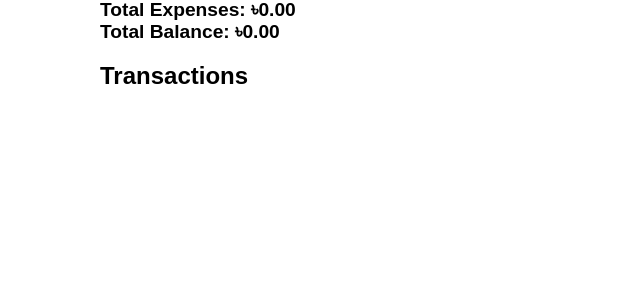
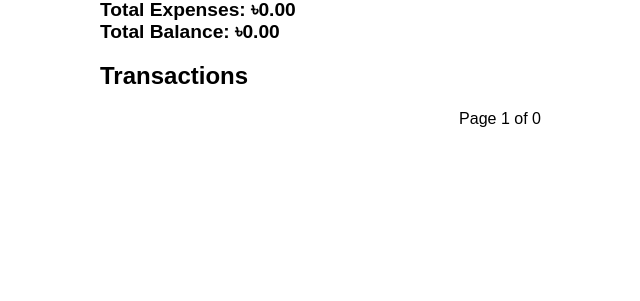
Before and after one commit to dipu-cse/MadGrimRobot, a Flask app: page / in a window 1280 px wide. Shown: the part 343-644 px from the top of the page, without its empty margins (140-780 px from the left). Run offline with Flask 3, Linux system fonts and the light colour scheme.

Commit message:
Assistant checkpoint: Add pagination to show 10 transactions per page
Assistant generated file changes:
- main.py: Add pagination logic
- templates/index.html: Add pagination controls, Add pagination styles

---

User prompt:

last 10 transactions only showing, pagination need to implement

```diff
--- a/main.py
+++ b/main.py
@@ -20,6 +20,7 @@ with app.app_context():
 @app.route('/')
 def index():
     try:
+        page = request.args.get('page', 1, type=int)
         start_date = request.args.get('start_date')
         end_date = request.args.get('end_date')
 
@@ -32,14 +33,16 @@ def index():
             end_datetime = datetime.strptime(end_date, '%Y-%m-%d')
             query = query.filter(Transaction.date <= end_datetime + timedelta(days=1))
 
-        transactions = query.order_by(Transaction.date.desc()).all()
-        total_income = sum([t.amount for t in transactions if t.type == 'income'])
-        total_expense = sum([t.amount for t in transactions if t.type == 'expense'])
+        pagination = query.order_by(Transaction.date.desc()).paginate(page=page, per_page=10, error_out=False)
+        transactions = pagination.items
+        total_income = sum([t.amount for t in query.filter_by(type='income').all()])
+        total_expense = sum([t.amount for t in query.filter_by(type='expense').all()])
         total = total_income - total_expense
 
         return render_template('index.html', transactions=transactions, total=total,
                              total_income=total_income, total_expense=total_expense,
-                             start_date=start_date, end_date=end_date)
+                             start_date=start_date, end_date=end_date,
+                             pagination=pagination)
     except Exception as e:
         return f"An error occurred: {str(e)}", 500
 
--- a/templates/index.html
+++ b/templates/index.html
@@ -13,6 +13,9 @@
         .date-filter { margin: 20px 0; padding: 10px; background: #f5f5f5; }
         .date-filter input { margin-right: 10px; padding: 5px; }
         .reset-btn { padding: 5px 10px; background: #ff9999; color: black; text-decoration: none; border-radius: 3px; }
+        .pagination { margin: 20px 0; text-align: center; }
+        .pagination a { padding: 5px 10px; margin: 0 5px; text-decoration: none; background: #f0f0f0; border-radius: 3px; }
+        .pagination span { margin: 0 10px; }
     </style>
 </head>
 <body>
@@ -59,5 +62,17 @@
         Type: {{ transaction.type }}
     </div>
     {% endfor %}
+
+    <div class="pagination">
+        {% if pagination.has_prev %}
+            <a href="{{ url_for('index', page=pagination.prev_num, start_date=start_date, end_date=end_date) }}">&laquo; Previous</a>
+        {% endif %}
+
+        <span>Page {{ pagination.page }} of {{ pagination.pages }}</span>
+
+        {% if pagination.has_next %}
+            <a href="{{ url_for('index', page=pagination.next_num, start_date=start_date, end_date=end_date) }}">Next &raquo;</a>
+        {% endif %}
+    </div>
 </body>
 </html>
```
